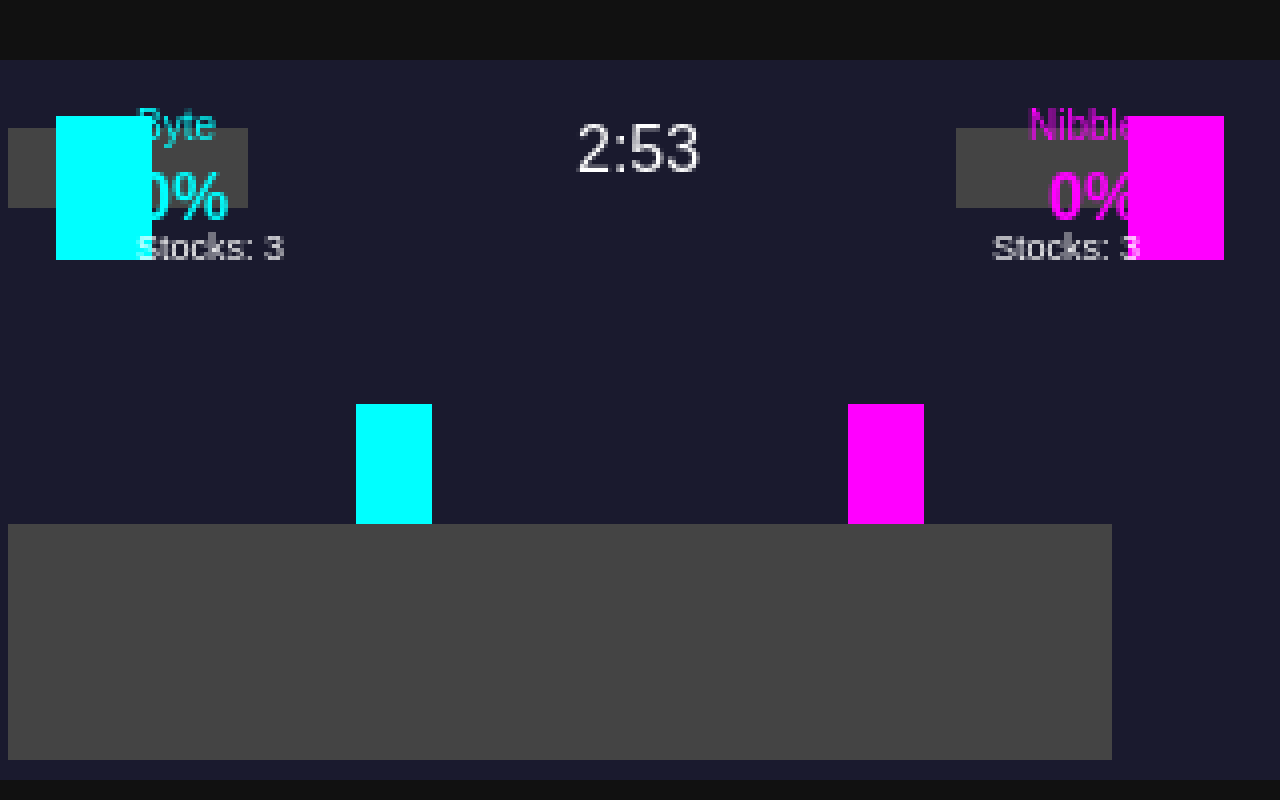
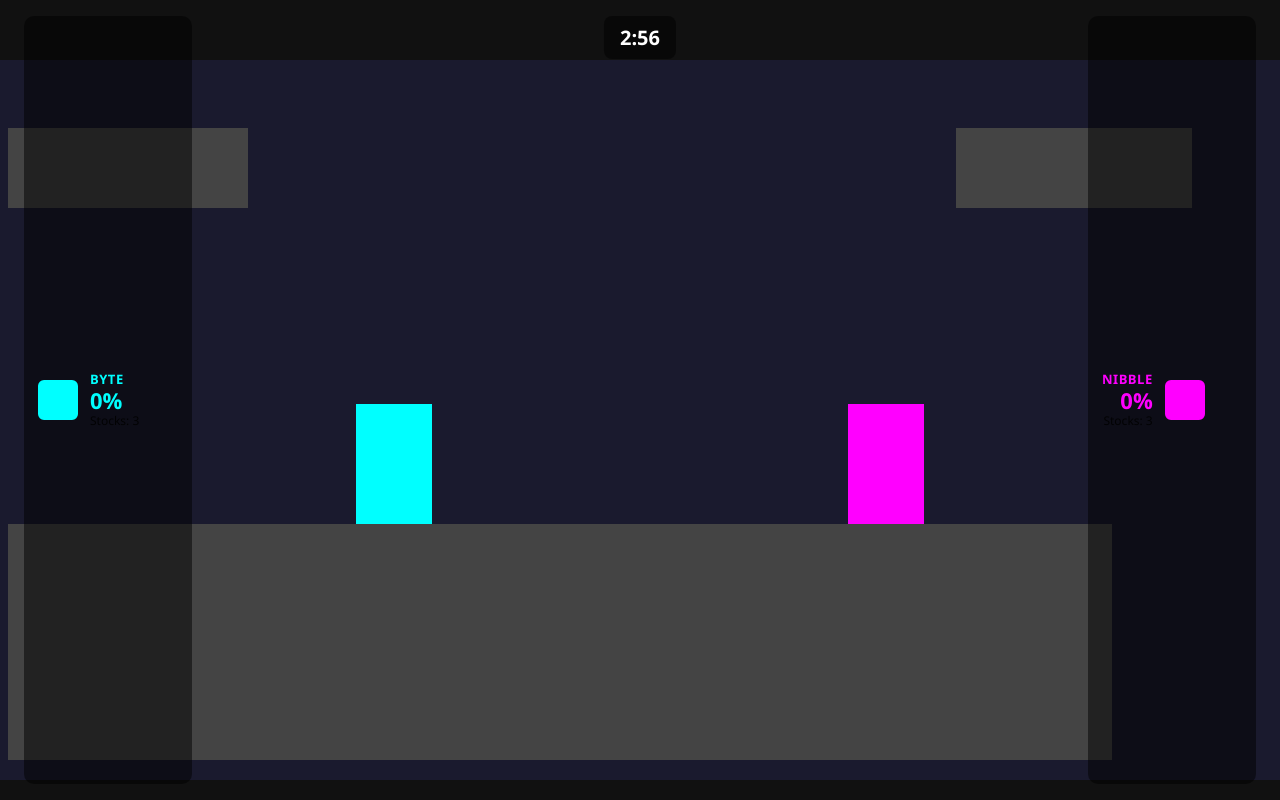
Before and after one commit to LPuehringerStudent/ByteBrawl, a website built with Vite: page index.html in a window 1280 px wide. Built offline with nearby package versions, Linux system fonts and the light colour scheme.

Commit message:
feat: replace Phaser HUD with crisp HTML overlay UI\n\n- Move player panels and timer to HTML/CSS overlay for sharp text\n- Cleaner design with colored icons, names, damage %, and stocks\n- Win message also rendered in HTML\n- Phaser UI layer/camera now only handles off-screen indicator graphics

```diff
--- a/index.html
+++ b/index.html
@@ -12,6 +12,7 @@
         height: 100%;
         background: #111;
         overflow: hidden;
+        font-family: 'Segoe UI', Tahoma, Geneva, Verdana, sans-serif;
       }
       #game {
         width: 100%;
@@ -23,10 +24,102 @@
       canvas {
         image-rendering: pixelated;
       }
+      #ui-overlay {
+        position: absolute;
+        top: 0;
+        left: 0;
+        width: 100%;
+        height: 100%;
+        pointer-events: none;
+        display: flex;
+        justify-content: space-between;
+        padding: 16px 24px;
+        box-sizing: border-box;
+      }
+      .player-panel {
+        display: flex;
+        align-items: center;
+        gap: 12px;
+        background: rgba(0, 0, 0, 0.5);
+        border-radius: 10px;
+        padding: 10px 14px;
+        min-width: 140px;
+      }
+      .player-icon {
+        width: 36px;
+        height: 36px;
+        border-radius: 6px;
+        background-size: cover;
+        background-position: center;
+        border: 2px solid;
+      }
+      .player-info {
+        display: flex;
+        flex-direction: column;
+        line-height: 1.2;
+      }
+      .player-name {
+        font-size: 13px;
+        font-weight: 600;
+        text-transform: uppercase;
+        letter-spacing: 0.5px;
+      }
+      .player-damage {
+        font-size: 22px;
+        font-weight: 800;
+      }
+      .player-stocks {
+        font-size: 12px;
+        opacity: 0.85;
+      }
+      #timer {
+        position: absolute;
+        left: 50%;
+        transform: translateX(-50%);
+        font-size: 20px;
+        font-weight: 700;
+        color: #fff;
+        background: rgba(0, 0, 0, 0.5);
+        padding: 8px 16px;
+        border-radius: 8px;
+      }
+      #win-message {
+        position: absolute;
+        top: 50%;
+        left: 50%;
+        transform: translate(-50%, -50%);
+        font-size: 32px;
+        font-weight: 800;
+        color: #ffd700;
+        text-shadow: 0 2px 8px rgba(0, 0, 0, 0.7);
+        display: none;
+      }
+      .p1 { color: #00ffff; border-color: #00ffff; }
+      .p2 { color: #ff00ff; border-color: #ff00ff; }
     </style>
   </head>
   <body>
     <div id="game"></div>
+    <div id="ui-overlay">
+      <div id="timer">3:00</div>
+      <div class="player-panel">
+        <div id="p1-icon" class="player-icon p1"></div>
+        <div class="player-info">
+          <div id="p1-name" class="player-name p1">Byte</div>
+          <div id="p1-damage" class="player-damage p1">0%</div>
+          <div id="p1-stocks" class="player-stocks">Stocks: 3</div>
+        </div>
+      </div>
+      <div class="player-panel">
+        <div class="player-info" style="text-align: right;">
+          <div id="p2-name" class="player-name p2">Nibble</div>
+          <div id="p2-damage" class="player-damage p2">0%</div>
+          <div id="p2-stocks" class="player-stocks">Stocks: 3</div>
+        </div>
+        <div id="p2-icon" class="player-icon p2"></div>
+      </div>
+      <div id="win-message"></div>
+    </div>
     <script type="module" src="/src/main.ts"></script>
   </body>
 </html>
--- a/src/game/GameScene.ts
+++ b/src/game/GameScene.ts
@@ -135,8 +135,6 @@ export class GameScene extends Phaser.Scene {
     );
 
     this.uiManager = new UIManager(
-      this,
-      this.uiLayer,
       this.player1,
       this.player2,
       this.gameRules,
--- a/src/game/UIManager.ts
+++ b/src/game/UIManager.ts
@@ -1,135 +1,62 @@
-import Phaser from 'phaser';
 import { Fighter } from '../fighter/Fighter';
 import { GameRules, MatchState } from './GameRules';
 
 export class UIManager {
-  private p1Icon: Phaser.GameObjects.Image;
-  private p1NameText: Phaser.GameObjects.Text;
-  private p1DamageText: Phaser.GameObjects.Text;
-  private p1StocksText: Phaser.GameObjects.Text;
-  private p2Icon: Phaser.GameObjects.Image;
-  private p2NameText: Phaser.GameObjects.Text;
-  private p2DamageText: Phaser.GameObjects.Text;
-  private p2StocksText: Phaser.GameObjects.Text;
-  private timerText: Phaser.GameObjects.Text;
-  private winText: Phaser.GameObjects.Text | null = null;
+  private p1NameEl: HTMLElement;
+  private p1DamageEl: HTMLElement;
+  private p1StocksEl: HTMLElement;
+  private p2NameEl: HTMLElement;
+  private p2DamageEl: HTMLElement;
+  private p2StocksEl: HTMLElement;
+  private timerEl: HTMLElement;
+  private winMessageEl: HTMLElement;
 
   constructor(
-    private scene: Phaser.Scene,
-    private layer: Phaser.GameObjects.Layer,
     private player1: Fighter,
     private player2: Fighter,
     private gameRules: GameRules,
   ) {
-    const width = scene.scale.width;
+    this.p1NameEl = document.getElementById('p1-name')!;
+    this.p1DamageEl = document.getElementById('p1-damage')!;
+    this.p1StocksEl = document.getElementById('p1-stocks')!;
+    this.p2NameEl = document.getElementById('p2-name')!;
+    this.p2DamageEl = document.getElementById('p2-damage')!;
+    this.p2StocksEl = document.getElementById('p2-stocks')!;
+    this.timerEl = document.getElementById('timer')!;
+    this.winMessageEl = document.getElementById('win-message')!;
 
-    const textStyle = {
-      fontFamily: 'Arial, sans-serif',
-      color: '#ffffff',
-    };
+    this.p1NameEl.textContent = this.player1.getConfig().name;
+    this.p2NameEl.textContent = this.player2.getConfig().name;
 
-    const nameStyle = { ...textStyle, fontSize: '10px' };
-    const damageStyle = { ...textStyle, fontSize: '16px', fontStyle: 'bold' };
-    const stocksStyle = { ...textStyle, fontSize: '9px' };
-
-    // Player 1 panel (top left).
-    this.p1Icon = this.createIcon(14, 14, this.player1.sprite.texture.key, false);
-    this.p1NameText = scene.add.text(34, 10, this.player1.getConfig().name, {
-      ...nameStyle,
-      color: '#00ffff',
-    });
-    this.p1DamageText = scene.add.text(34, 24, '0%', {
-      ...damageStyle,
-      color: '#00ffff',
-    });
-    this.p1StocksText = scene.add.text(34, 42, 'Stocks: 3', stocksStyle);
-
-    // Player 2 panel (top right).
-    this.p2Icon = this.createIcon(width - 14, 14, this.player2.sprite.texture.key, true);
-    this.p2NameText = scene.add.text(width - 34, 10, this.player2.getConfig().name, {
-      ...nameStyle,
-      color: '#ff00ff',
-    }).setOrigin(1, 0);
-    this.p2DamageText = scene.add.text(width - 34, 24, '0%', {
-      ...damageStyle,
-      color: '#ff00ff',
-    }).setOrigin(1, 0);
-    this.p2StocksText = scene.add.text(width - 34, 42, 'Stocks: 3', stocksStyle).setOrigin(1, 0);
-
-    // Timer (top center).
-    this.timerText = scene.add.text(width / 2, 12, '3:00', {
-      ...textStyle,
-      fontSize: '16px',
-    }).setOrigin(0.5, 0);
-
-    // Add every HUD element to the UI layer so the dedicated UI camera renders it.
-    for (const obj of [
-      this.p1Icon,
-      this.p1NameText,
-      this.p1DamageText,
-      this.p1StocksText,
-      this.p2Icon,
-      this.p2NameText,
-      this.p2DamageText,
-      this.p2StocksText,
-      this.timerText,
-    ]) {
-      this.layer.add(obj);
-      obj.setDepth(100);
-    }
+    const p1Icon = document.getElementById('p1-icon')!;
+    const p2Icon = document.getElementById('p2-icon')!;
+    p1Icon.style.backgroundColor = '#00ffff';
+    p2Icon.style.backgroundColor = '#ff00ff';
   }
 
   update(): void {
-    this.p1DamageText.setText(`${Math.floor(this.player1.damage)}%`);
-    this.p2DamageText.setText(`${Math.floor(this.player2.damage)}%`);
-    this.p1StocksText.setText(`Stocks: ${this.player1.stocks}`);
-    this.p2StocksText.setText(`Stocks: ${this.player2.stocks}`);
+    this.p1DamageEl.textContent = `${Math.floor(this.player1.damage)}%`;
+    this.p2DamageEl.textContent = `${Math.floor(this.player2.damage)}%`;
+    this.p1StocksEl.textContent = `Stocks: ${this.player1.stocks}`;
+    this.p2StocksEl.textContent = `Stocks: ${this.player2.stocks}`;
 
     const minutes = Math.floor(this.gameRules.matchTimer / 60);
     const seconds = this.gameRules.matchTimer % 60;
-    this.timerText.setText(`${minutes}:${seconds.toString().padStart(2, '0')}`);
+    this.timerEl.textContent = `${minutes}:${seconds.toString().padStart(2, '0')}`;
 
-    if (this.gameRules.matchState !== 'active' && !this.winText) {
+    if (this.gameRules.matchState !== 'active') {
       this.showWinOverlay(this.gameRules.matchState);
     }
   }
 
-  private createIcon(
-    x: number,
-    y: number,
-    texture: string,
-    rightAligned: boolean,
-  ): Phaser.GameObjects.Image {
-    const icon = this.scene.add.image(x, y, texture);
-    icon.setScale(1.5);
-    icon.setOrigin(rightAligned ? 1 : 0, 0);
-    return icon;
-  }
-
   private showWinOverlay(state: MatchState): void {
-    const width = this.scene.scale.width;
-    const height = this.scene.scale.height;
-    const message = state === 'p1Win' ? 'PLAYER 1 WINS!' : 'PLAYER 2 WINS!';
-
-    this.winText = this.scene.add.text(width / 2, height / 2, message, {
-      fontSize: '20px',
-      color: '#ffff00',
-      fontFamily: 'Arial, sans-serif',
-    });
-    this.winText.setOrigin(0.5, 0.5).setDepth(100);
-    this.layer.add(this.winText);
+    if (this.winMessageEl.style.display === 'block') return;
+    this.winMessageEl.textContent =
+      state === 'p1Win' ? 'PLAYER 1 WINS!' : 'PLAYER 2 WINS!';
+    this.winMessageEl.style.display = 'block';
   }
 
   destroy(): void {
-    this.p1Icon.destroy();
-    this.p1NameText.destroy();
-    this.p1DamageText.destroy();
-    this.p1StocksText.destroy();
-    this.p2Icon.destroy();
-    this.p2NameText.destroy();
-    this.p2DamageText.destroy();
-    this.p2StocksText.destroy();
-    this.timerText.destroy();
-    this.winText?.destroy();
+    this.winMessageEl.style.display = 'none';
   }
 }
```
